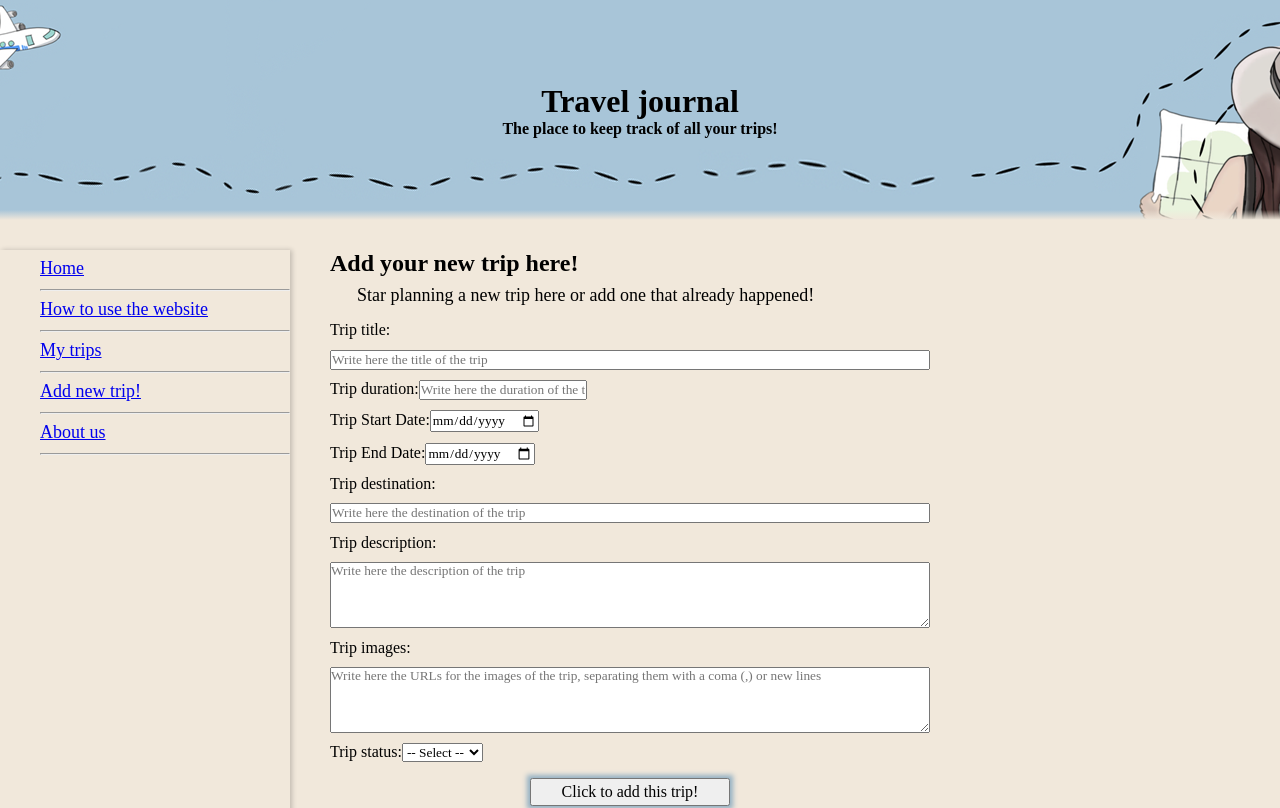
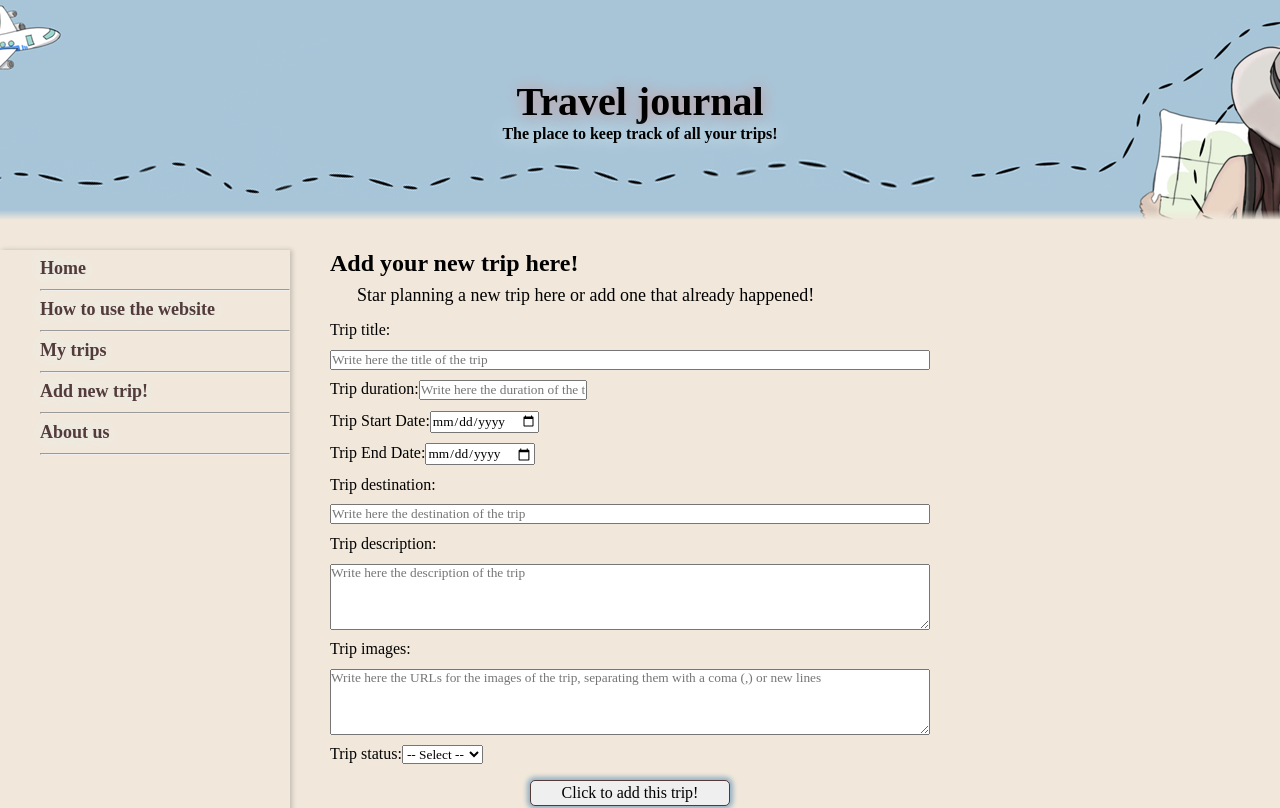
Before and after one commit to LenaH92/travel-journal-forntend, a React (Vite) app: page /trip/new in a window 1280 px wide. Shown: the top 808 px of the page. Built offline with nearby package versions, Linux system fonts and the light colour scheme; no server answers; a web font is replaced by a local one.

Commit message:
changes the links color and made some fields in newtrip form not required

```diff
--- a/src/App.css
+++ b/src/App.css
@@ -40,7 +40,26 @@ button {
   box-shadow: 0 0 5px 3px #93b0c3;
   padding: 3px;
   margin: 5px;
+  border: solid 1px #523b3a;
+  border-radius: 5px;
 }
+
+/* links colors */
+
+a {
+  text-decoration: none;
+  color: #523b3a;
+  font-weight: bold;
+  transition: color 0.3s ease;
+  /* sligth animation for the transition */
+  text-shadow: 0 0 15px #dff2ff;
+}
+
+a:active {
+  color: #a36c68;
+  /* Cambia de color mientras se hace clic */
+}
+
 
 /*trips-->japan--> shows all images in a grid, previosly the orginal resolution was loaded, to big*/
 /* .imagesArrayDiv {
@@ -113,6 +132,15 @@ button {
   align-items: center;
   justify-content: center;
   margin-bottom: 30px;
+}
+
+.navbar h1 {
+  font-size: 2.5rem;
+  text-shadow: 0 0 15px #ce908c;
+}
+
+.navbar h4 {
+  text-shadow: 0 0 15px #dff2ff;
 }
 
 /* sidebar styling */
@@ -249,13 +277,13 @@ body>#root {
   /* Use flexbox for the list items */
   flex-wrap: wrap;
   /* Allow items to wrap if needed */
-  gap: 15px;
+  gap: 25px;
   /* Space between list items (trip cards) */
   list-style: none;
   /* Remove default list styling */
   padding: 0;
   /* Remove default padding */
-  margin: 0;
+  margin: 10px;
   /* Remove default margin */
 }
 
@@ -300,7 +328,7 @@ body>#root {
 
 .image-container {
   width: 100%;
-  /* Ancho completo del contenedor */
+  /* Full widdth of the container */
   padding-top: 100%;
   position: relative;
   /* so then the position of the img can be absolute */
--- a/src/pages/AddNewTripPage.jsx
+++ b/src/pages/AddNewTripPage.jsx
@@ -99,7 +99,7 @@ const AddNewTripPage = ({ trips, setTrips, fetchTrips }) => {
             <label>
                 Trip duration:
                 <input
-                    required
+
                     type="text"
                     value={duration}
                     placeholder="Write here the duration of the trip in days"
@@ -109,7 +109,7 @@ const AddNewTripPage = ({ trips, setTrips, fetchTrips }) => {
             <label>
                 Trip Start Date:
                 <input
-                    required
+
                     type="date"
                     value={startDate}
                     onChange={(event) => setStartDate(event.target.value)} />
@@ -118,7 +118,7 @@ const AddNewTripPage = ({ trips, setTrips, fetchTrips }) => {
             <label>
                 Trip End Date:
                 <input
-                    required
+
                     type="date"
                     value={endDate}
                     onChange={(event) => setEndDate(event.target.value)} />
```
